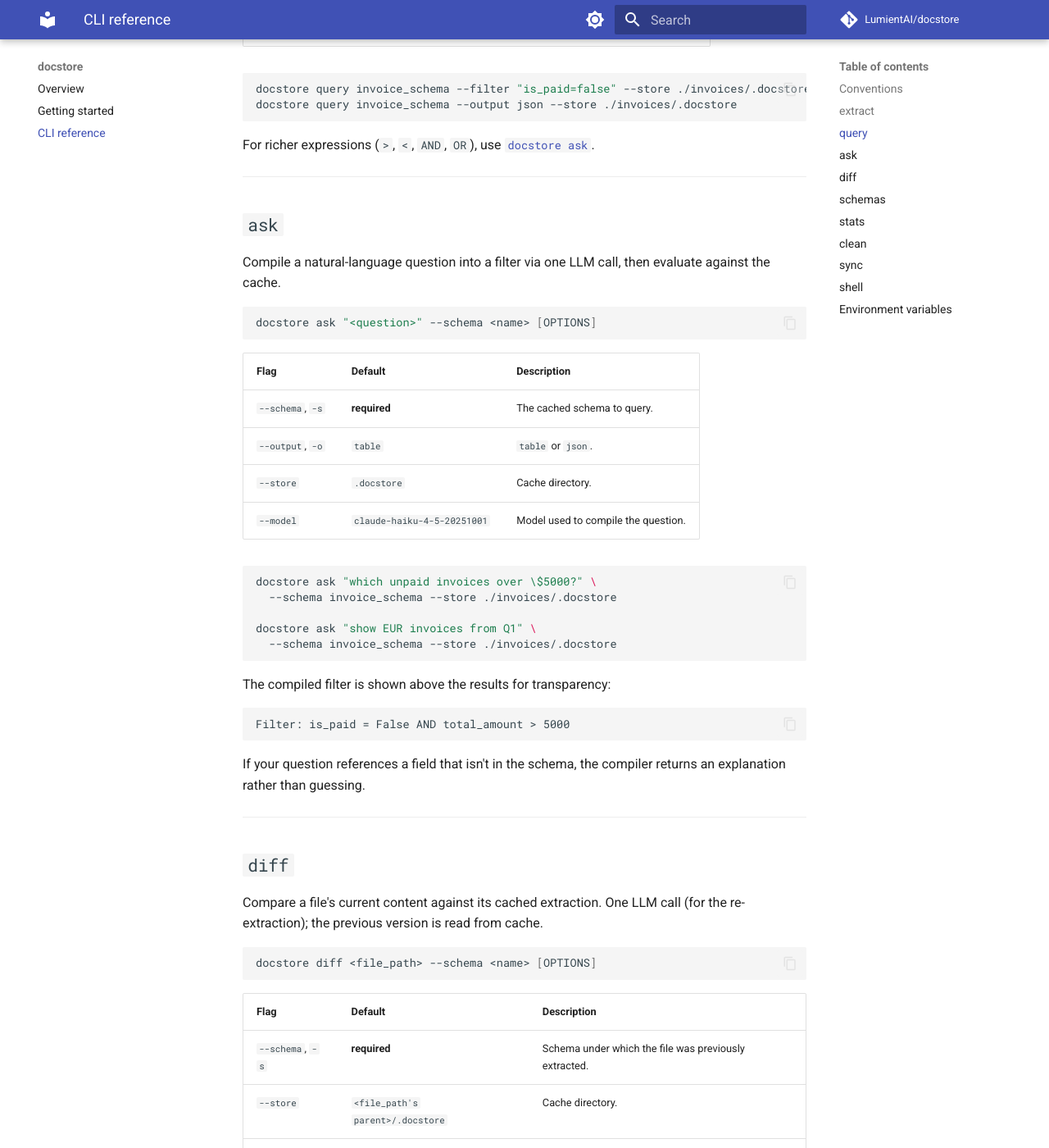
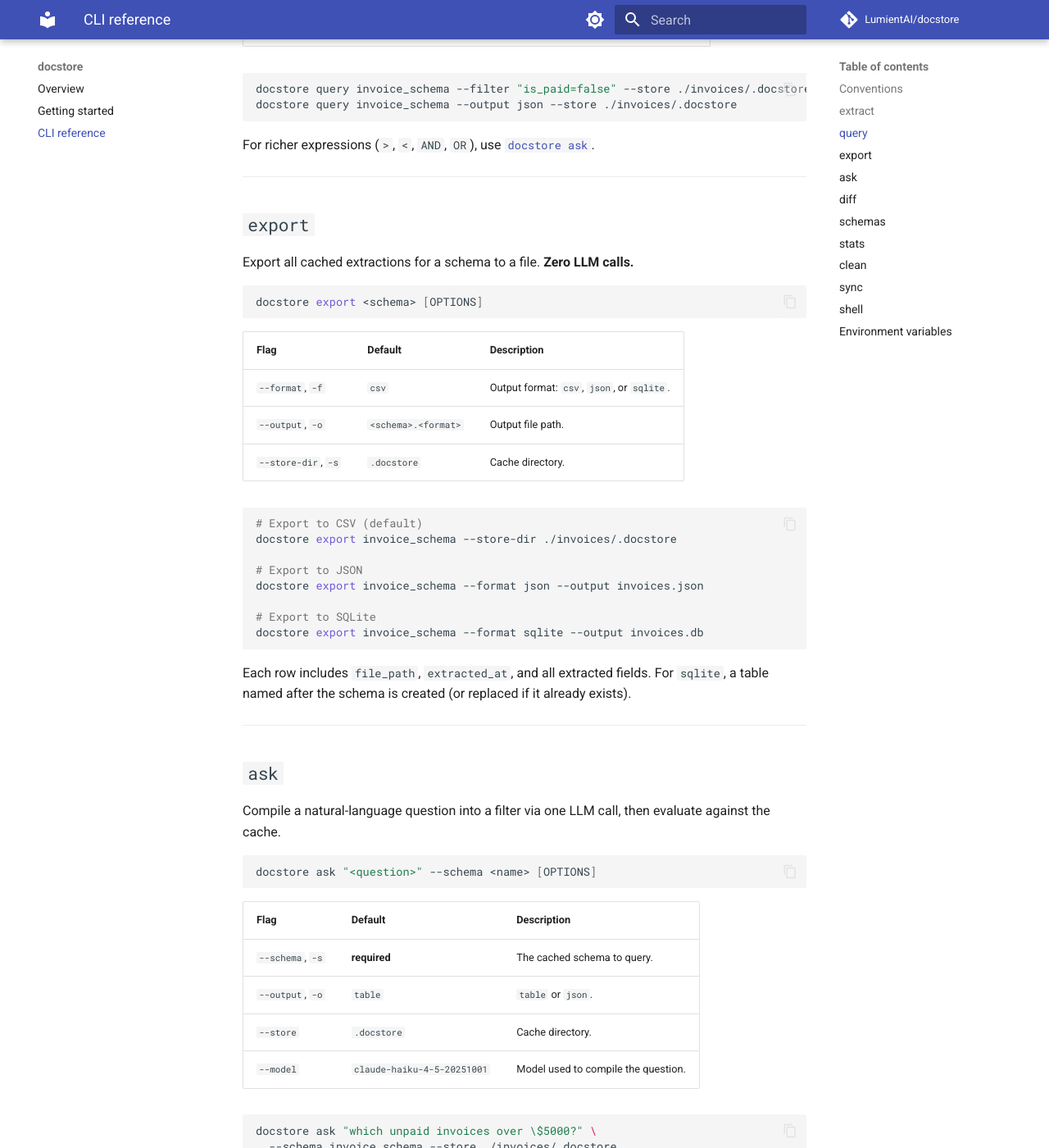
Before and after one commit to LumientAI/docstore, an MkDocs documentation site: the page built from docs/cli-reference.md, in a window 1280 px wide and 1400 px high, scrolled down 2055 px. Shown: the whole window at 82% size. Built offline with MkDocs 1.6.1 and Material for MkDocs 9.7.7, drawn with Linux system fonts in a browser that asks for light colours; comment, search, counter and statistics services are not loaded.

Commit message:
docs: add export command to CLI reference

````diff
--- a/docs/cli-reference.md
+++ b/docs/cli-reference.md
@@ -69,6 +69,35 @@ docstore query invoice_schema --output json --store ./invoices/.docstore
 ```
 
 For richer expressions (`>`, `<`, `AND`, `OR`), use [`docstore ask`](#ask).
+
+---
+
+## `export`
+
+Export all cached extractions for a schema to a file. **Zero LLM calls.**
+
+```bash
+docstore export <schema> [OPTIONS]
+```
+
+| Flag | Default | Description |
+|---|---|---|
+| `--format`, `-f` | `csv` | Output format: `csv`, `json`, or `sqlite`. |
+| `--output`, `-o` | `<schema>.<format>` | Output file path. |
+| `--store-dir`, `-s` | `.docstore` | Cache directory. |
+
+```bash
+# Export to CSV (default)
+docstore export invoice_schema --store-dir ./invoices/.docstore
+
+# Export to JSON
+docstore export invoice_schema --format json --output invoices.json
+
+# Export to SQLite
+docstore export invoice_schema --format sqlite --output invoices.db
+```
+
+Each row includes `file_path`, `extracted_at`, and all extracted fields. For `sqlite`, a table named after the schema is created (or replaced if it already exists).
 
 ---
 
````
